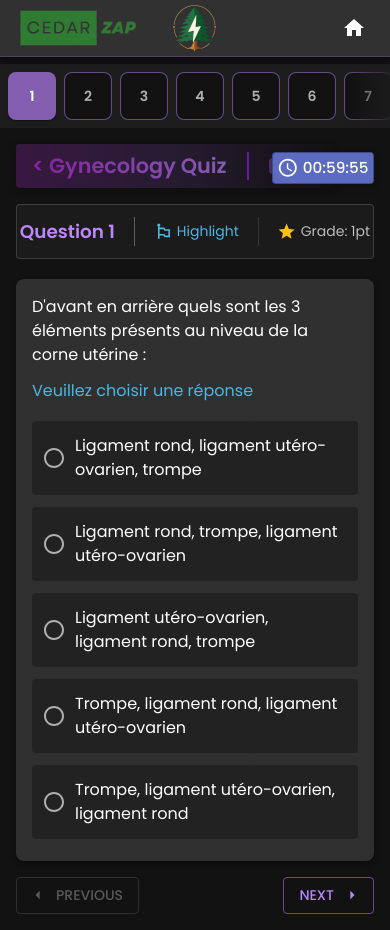
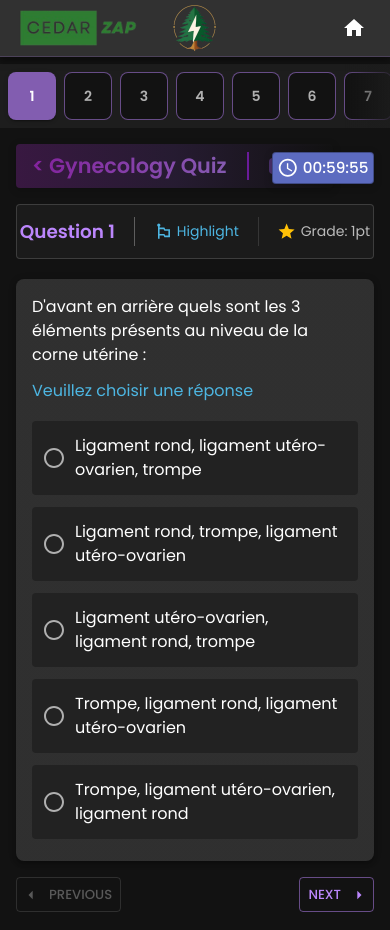
Before and after one commit to jmsazz00/cedar-zap, a React (Vite) app: page / in a window 390 px wide. Built offline with nearby package versions, Linux system fonts and the light colour scheme.

Commit message:
Optimizing pagination mobile layout

```diff
--- a/src/components/Pagination.tsx
+++ b/src/components/Pagination.tsx
@@ -10,10 +10,8 @@ interface PaginationProps {
 const Pagination: React.FC<PaginationProps> = ({ totalQuestions }) => {
   const { currentQuestionIndex, setCurrentQuestionIndex } = useQuizStore();
 
-  // Ref to store the time of the last key press
   const lastPressTime = useRef(0);
 
-  // Throttle delay in milliseconds
   const throttleDelay = 300;
 
   const handleKeyPress = (event: KeyboardEvent) => {
@@ -28,7 +26,8 @@ const Pagination: React.FC<PaginationProps> = ({ totalQuestions }) => {
         if (currentQuestionIndex < totalQuestions - 1)
           setCurrentQuestionIndex(currentQuestionIndex + 1);
       } else if (event.key === "ArrowLeft")
-        if (currentQuestionIndex > 0) setCurrentQuestionIndex(currentQuestionIndex - 1);
+        if (currentQuestionIndex > 0)
+          setCurrentQuestionIndex(currentQuestionIndex - 1);
 
       lastPressTime.current = currentTime;
     }
@@ -42,6 +41,11 @@ const Pagination: React.FC<PaginationProps> = ({ totalQuestions }) => {
     };
   }, [currentQuestionIndex]);
 
+  const commonStyles = {
+    fontSize: { xs: "0.825rem", md: ".9rem" },
+    px: { xs: 1, md: 2 },
+  };
+
   return (
     <Box
       sx={{
@@ -54,6 +58,7 @@ const Pagination: React.FC<PaginationProps> = ({ totalQuestions }) => {
         disabled={currentQuestionIndex === 0}
         onClick={() => setCurrentQuestionIndex(currentQuestionIndex - 1)}
         startIcon={<ArrowLeft />}
+        sx={commonStyles}
       >
         Previous
       </Button>
@@ -62,6 +67,7 @@ const Pagination: React.FC<PaginationProps> = ({ totalQuestions }) => {
         disabled={currentQuestionIndex === totalQuestions - 1}
         onClick={() => setCurrentQuestionIndex(currentQuestionIndex + 1)}
         endIcon={<ArrowRight />}
+        sx={commonStyles}
       >
         Next
       </Button>
```
